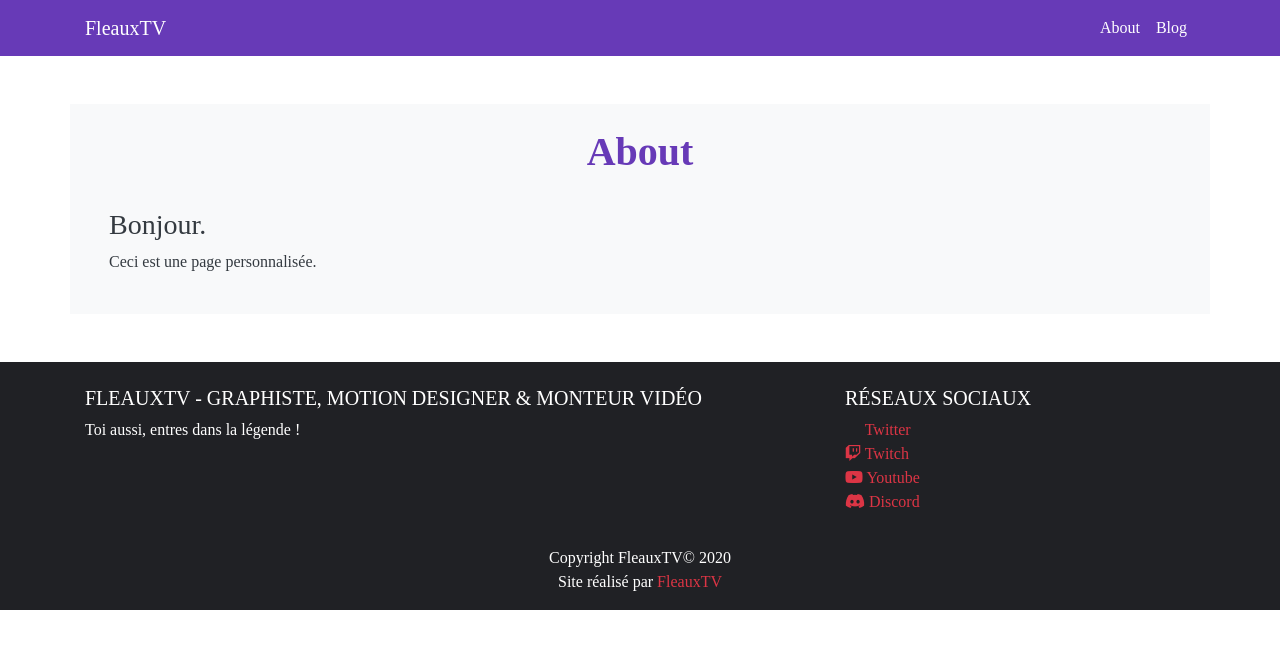
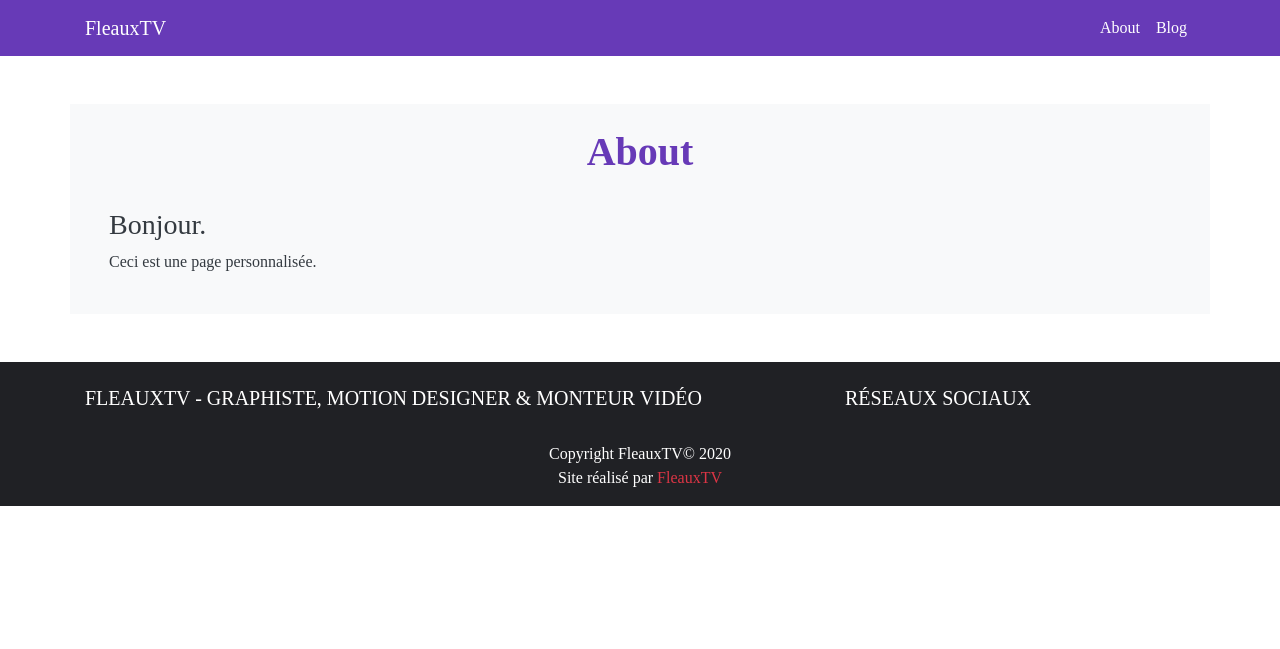
Before and after one commit to FleauxTV/website, a Jekyll site: the page built from _pages/about.md, in a window 1280 px wide. Shown: the top 649 px of the page. Built offline with Jekyll 4.4.1, drawn with Linux system fonts in a browser that asks for light colours; nearby versions of some CDN libraries.

Commit message:
Header + footer fixes

```diff
--- a/_includes/footer.html
+++ b/_includes/footer.html
@@ -11,7 +11,7 @@
 
         <!-- Content -->
         <h5 class="text-uppercase">{{ site.title }}</h5>
-        <p>Toi aussi, entres dans la légende !</p>
+        <p></p>
 
       </div>
       <!-- Grid column -->
@@ -24,18 +24,11 @@
         <!-- Links -->
         <h5 class="text-uppercase">Réseaux sociaux</h5>
         <ul class="list-unstyled">
+          {% for social in site.footer.social %}
           <li>
-            <a href="https://twitter.com/frenchy_fps" class="text-danger" target="_blank"><i class="fa fa-twitter" aria-hidden="true"></i> Twitter</a>
+            <a href="{{ social.link }}" target="_blank"><i class="fa {{ social.icon }}" aria-hidden="true"></i> {{ social.name }}</a>
           </li>
-          <li>
-            <a href="https://www.twitch.tv/frenchyFPS" class="text-danger" target="_blank"><i class="fab fa-twitch"></i> Twitch</a>
-          </li>
-          <li>
-            <a href="https://www.youtube.com/channel/UCBwa4p3rkHU9WLafovlzmJA?view_as=subscriber" class="text-danger" target="_blank"><i class="fab fa-youtube"></i> Youtube</a>
-          </li>
-          <li>
-            <a href="https://discord.com/invite/r62EGVT" class="text-danger"><i class="fab fa-discord" target="_blank"></i> Discord</a>
-          </li>
+          {% endfor %}
         </ul>
       </div>
       <!-- Grid column -->
--- a/_layouts/home.html
+++ b/_layouts/home.html
@@ -2,7 +2,7 @@
 layout: default
 ---
 <!-- Section header -->
-<div class="container-fluid h-50 sitebanner" style="background-image:url('{{ site.baseurl }}{{ page.banner.banner }}')";>
+<div class="container-fluid h-50 sitebanner" style="background-image:url('{{ site.baseurl }}{{ page.banniere.banniere }}')";>
 	<div class="row align-items-center h-100">
 		<div class="col-lg-12 text-center">
 			<h1 class="font-weight-bold">{{page.banniere.titre}}</h1>
--- a/admin/config.yml
+++ b/admin/config.yml
@@ -29,6 +29,7 @@
                 widget: "list"
                 fields:
                   - {label: "Icone font-awesome", name: "icon", widget: "string"}
+                  - {label: "Nom du lien", name: "name", widget: "string"}
                   - {label: "Lien réseaux social", name: "link", widget: "string"}
 
   - name: "Articles"
```
